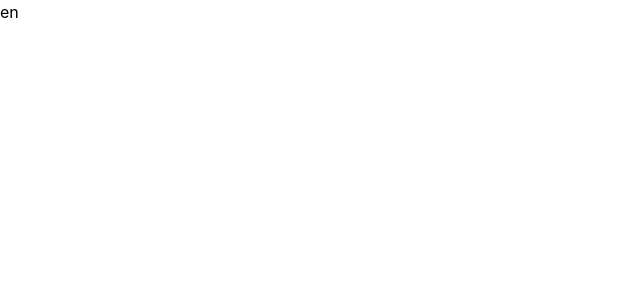
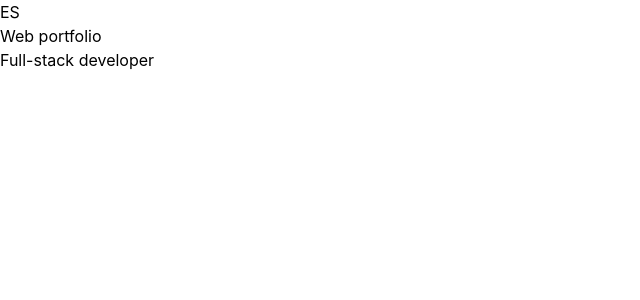
Before and after one commit to PedroSG00/pedro_suarez_gallardo_portfolio, a Next.js app: page /en in a window 1280 px wide. Shown: the top 300 px of the page, without its empty margins (0-640 px from the left). Built offline with nearby package versions, Linux system fonts and the light colour scheme.

Commit message:
feat(i18n): add localized layout, page, and LanguageSwitch component (T8)

```diff
--- a/src/app/[locale]/layout.tsx
+++ b/src/app/[locale]/layout.tsx
@@ -1,3 +1,11 @@
+import { setRequestLocale } from 'next-intl/server';
+import { Metadata } from 'next';
+import LanguageSwitch from '@/components/ui/LanguageSwitch/LanguageSwitch';
+
+export const metadata: Metadata = {
+  title: 'Portfolio',
+};
+
 export default async function LocaleLayout({
   children,
   params,
@@ -6,5 +14,15 @@ export default async function LocaleLayout({
   params: Promise<{ locale: string }>;
 }) {
   const { locale } = await params;
-  return <html lang={locale}>{children}</html>;
+  setRequestLocale(locale);
+  return (
+    <html lang={locale}>
+      <body>
+        <nav>
+          <LanguageSwitch locale={locale} />
+        </nav>
+        {children}
+      </body>
+    </html>
+  );
 }
--- a/src/app/[locale]/page.tsx
+++ b/src/app/[locale]/page.tsx
@@ -1,8 +1,19 @@
+import { setRequestLocale } from 'next-intl/server';
+import enMessages from '../../../messages/en.json';
+import esMessages from '../../../messages/es.json';
+
 export default async function LocalePage({
   params,
 }: {
   params: Promise<{ locale: string }>;
 }) {
   const { locale } = await params;
-  return <main data-testid="locale">{locale}</main>;
+  setRequestLocale(locale);
+  const messages = locale === 'es' ? esMessages : enMessages;
+  return (
+    <main>
+      <h1>{messages.hero.title}</h1>
+      <p>{messages.hero.subtitle}</p>
+    </main>
+  );
 }
--- /dev/null
+++ b/src/components/ui/LanguageSwitch/LanguageSwitch.tsx
@@ -0,0 +1,12 @@
+import Link from 'next/link';
+
+type Props = {
+  locale: string;
+};
+
+export default function LanguageSwitch({ locale }: Props) {
+  const other = locale === 'en' ? 'es' : 'en';
+  return (
+    <Link href={`/${other}`}>{other.toUpperCase()}</Link>
+  );
+}
```
Also changed, not shown: 3 other files (tests, documents, lock files or other folders).
